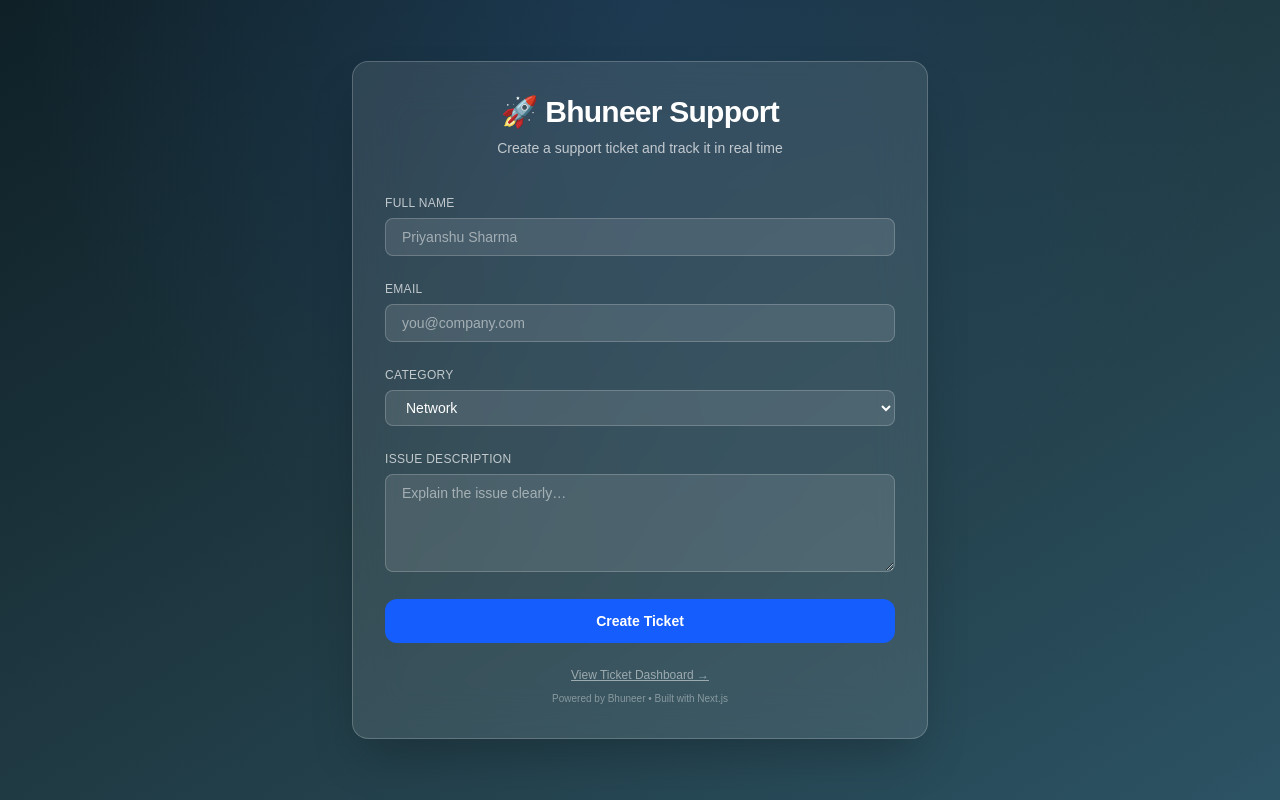
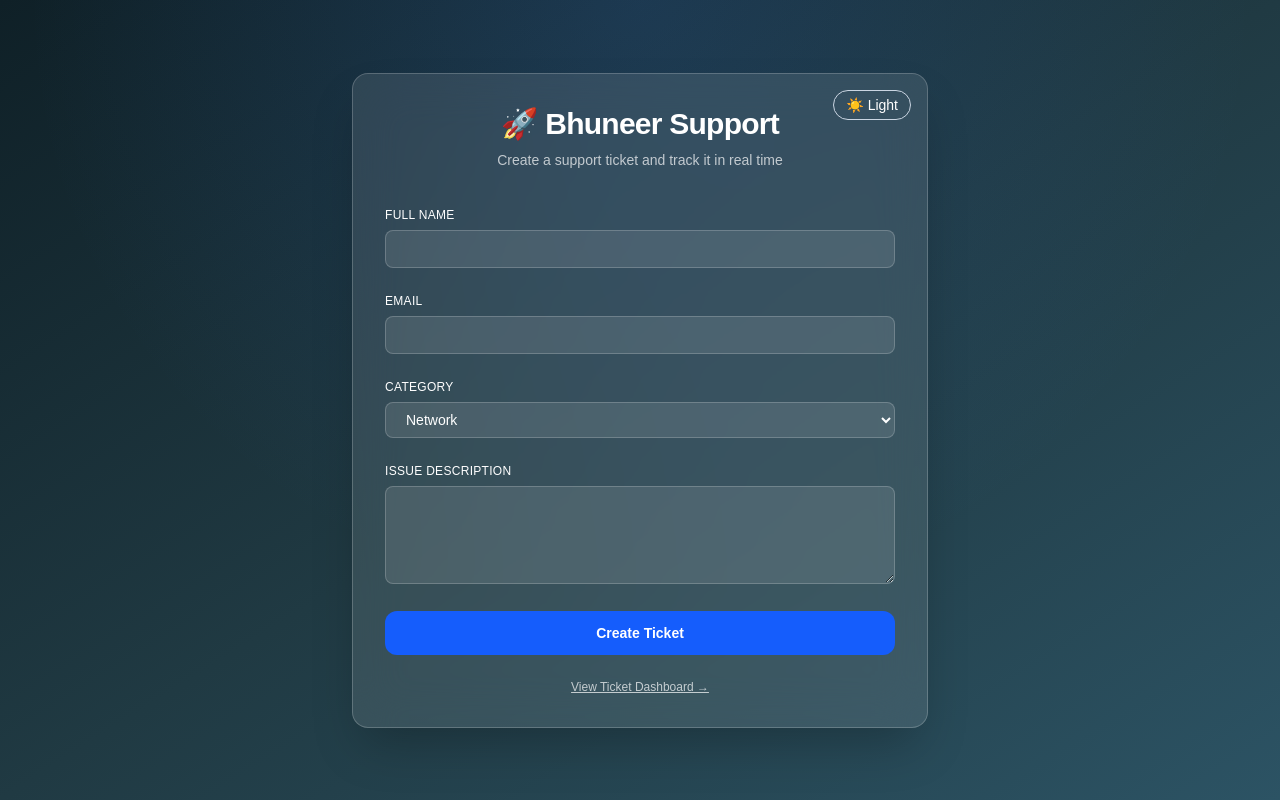
Before and after one commit to Priyanshu1511/ticketing-platform, a Next.js app: page / in a window 1280 px wide. Built offline with nearby package versions, Linux system fonts and the light colour scheme.

Commit message:
Add light/dark mode toggle to ticket page

```diff
--- a/app/page.tsx
+++ b/app/page.tsx
@@ -1,5 +1,5 @@
 "use client";
-import { useState } from "react";
+import { useEffect, useState } from "react";
 
 interface TicketForm {
   name: string;
@@ -18,6 +18,20 @@ export default function Home() {
 
   const [loading, setLoading] = useState(false);
   const [success, setSuccess] = useState<string | null>(null);
+
+  // 🌗 THEME STATE
+  const [darkMode, setDarkMode] = useState(true);
+
+  // Load saved theme
+  useEffect(() => {
+    const saved = localStorage.getItem("theme");
+    if (saved === "light") setDarkMode(false);
+  }, []);
+
+  // Save theme
+  useEffect(() => {
+    localStorage.setItem("theme", darkMode ? "dark" : "light");
+  }, [darkMode]);
 
   async function submitTicket(e: React.FormEvent<HTMLFormElement>) {
     e.preventDefault();
@@ -45,41 +59,59 @@ export default function Home() {
   }
 
   return (
-    <div className="min-h-screen relative flex items-center justify-center bg-gradient-to-br from-[#0f2027] via-[#203a43] to-[#2c5364] px-4">
-
-      {/* Background Glow */}
-      <div className="absolute inset-0 bg-[radial-gradient(circle_at_top,rgba(59,130,246,0.15),transparent_60%)]" />
+    <div
+      className={`min-h-screen relative flex items-center justify-center px-4 transition-colors
+        ${
+          darkMode
+            ? "bg-gradient-to-br from-[#0f2027] via-[#203a43] to-[#2c5364]"
+            : "bg-gradient-to-br from-slate-100 to-slate-200"
+        }`}
+    >
+      {/* Background Glow (dark only) */}
+      {darkMode && (
+        <div className="absolute inset-0 bg-[radial-gradient(circle_at_top,rgba(59,130,246,0.15),transparent_60%)]" />
+      )}
 
       {/* Card */}
-      <div className="relative w-full max-w-xl backdrop-blur-xl bg-white/10 border border-white/20 rounded-2xl shadow-2xl p-8 text-white">
+      <div
+        className={`relative w-full max-w-xl rounded-2xl shadow-2xl p-8 backdrop-blur-xl transition-colors
+          ${
+            darkMode
+              ? "bg-white/10 border border-white/20 text-white"
+              : "bg-white border border-slate-200 text-slate-800"
+          }`}
+      >
+        {/* 🌗 THEME TOGGLE */}
+        <button
+          onClick={() => setDarkMode(!darkMode)}
+          className="absolute top-4 right-4 text-sm px-3 py-1 rounded-full border transition
+            dark:border-white/20 border-slate-300"
+        >
+          {darkMode ? "☀️ Light" : "🌙 Dark"}
+        </button>
 
         {/* Header */}
         <div className="mb-8 text-center">
           <h1 className="text-3xl font-bold tracking-tight">
             🚀 Bhuneer Support
           </h1>
-          <p className="text-sm text-white/70 mt-2">
+          <p className={`text-sm mt-2 ${darkMode ? "text-white/70" : "text-slate-500"}`}>
             Create a support ticket and track it in real time
           </p>
         </div>
 
-        {/* Success Acknowledgement */}
+        {/* Success */}
         {success && (
           <div className="mb-6 rounded-xl bg-green-500/20 border border-green-400/30 p-5 text-sm text-center">
             <h2 className="text-lg font-semibold mb-2">
               🎉 Ticket Created Successfully
             </h2>
-
-            <p className="text-white/80 mb-2">
-              Please note your ticket number for future reference:
-            </p>
-
-            <div className="font-mono text-xl text-green-200 tracking-wider">
+            <p className="mb-2">Your ticket number:</p>
+            <div className="font-mono text-xl tracking-wider">
               {success}
             </div>
-
             <button
-              className="mt-4 text-xs underline text-white/70 hover:text-white"
+              className="mt-4 text-xs underline"
               onClick={() => setSuccess(null)}
             >
               Create another ticket
@@ -87,82 +119,83 @@ export default function Home() {
           </div>
         )}
 
-        {/* Ticket Form */}
+        {/* Form */}
         {!success && (
           <form onSubmit={submitTicket} className="space-y-5">
+            {[
+              { label: "Full Name", type: "text", key: "name" },
+              { label: "Email", type: "email", key: "email" },
+            ].map((f) => (
+              <div key={f.key}>
+                <label className="text-xs uppercase tracking-wide">
+                  {f.label}
+                </label>
+                <input
+                  required
+                  type={f.type}
+                  value={(form as any)[f.key]}
+                  onChange={(e) =>
+                    setForm({ ...form, [f.key]: e.target.value })
+                  }
+                  className={`mt-1 w-full rounded-lg px-4 py-2 text-sm border focus:outline-none
+                    ${
+                      darkMode
+                        ? "bg-white/10 border-white/20 focus:ring-2 focus:ring-blue-500"
+                        : "bg-white border-slate-300 focus:ring-2 focus:ring-blue-400"
+                    }`}
+                />
+              </div>
+            ))}
 
             <div>
-              <label className="text-xs uppercase tracking-wide text-white/70">
-                Full Name
-              </label>
-              <input
-                value={form.name}
-                required
-                className="mt-1 w-full rounded-lg bg-white/10 border border-white/20 px-4 py-2 text-sm focus:outline-none focus:ring-2 focus:ring-blue-500"
-                placeholder="Priyanshu Sharma"
-                onChange={(e) =>
-                  setForm({ ...form, name: e.target.value })
-                }
-              />
-            </div>
-
-            <div>
-              <label className="text-xs uppercase tracking-wide text-white/70">
-                Email
-              </label>
-              <input
-                value={form.email}
-                type="email"
-                required
-                className="mt-1 w-full rounded-lg bg-white/10 border border-white/20 px-4 py-2 text-sm focus:outline-none focus:ring-2 focus:ring-blue-500"
-                placeholder="you@company.com"
-                onChange={(e) =>
-                  setForm({ ...form, email: e.target.value })
-                }
-              />
-            </div>
-
-            <div>
-              <label className="text-xs uppercase tracking-wide text-white/70">
+              <label className="text-xs uppercase tracking-wide">
                 Category
               </label>
               <select
                 value={form.category}
-                className="mt-1 w-full rounded-lg bg-white/10 border border-white/20 px-4 py-2 text-sm focus:outline-none focus:ring-2 focus:ring-blue-500"
                 onChange={(e) =>
                   setForm({ ...form, category: e.target.value })
                 }
+                className={`mt-1 w-full rounded-lg px-4 py-2 text-sm border
+                  ${
+                    darkMode
+                      ? "bg-white/10 border-white/20"
+                      : "bg-white border-slate-300"
+                  }`}
               >
-                <option className="text-black">Network</option>
-                <option className="text-black">Server</option>
-                <option className="text-black">Application</option>
+                <option>Network</option>
+                <option>Server</option>
+                <option>Application</option>
               </select>
             </div>
 
             <div>
-              <label className="text-xs uppercase tracking-wide text-white/70">
+              <label className="text-xs uppercase tracking-wide">
                 Issue Description
               </label>
               <textarea
+                rows={4}
+                required
                 value={form.description}
-                required
-                rows={4}
-                className="mt-1 w-full rounded-lg bg-white/10 border border-white/20 px-4 py-2 text-sm focus:outline-none focus:ring-2 focus:ring-blue-500"
-                placeholder="Explain the issue clearly…"
                 onChange={(e) =>
                   setForm({ ...form, description: e.target.value })
                 }
+                className={`mt-1 w-full rounded-lg px-4 py-2 text-sm border
+                  ${
+                    darkMode
+                      ? "bg-white/10 border-white/20"
+                      : "bg-white border-slate-300"
+                  }`}
               />
             </div>
 
             <button
-              type="submit"
               disabled={loading}
-              className={`w-full rounded-xl py-3 text-sm font-semibold transition-all
+              className={`w-full rounded-xl py-3 text-sm font-semibold transition
                 ${
                   loading
-                    ? "bg-white/30 cursor-not-allowed"
-                    : "bg-blue-600 hover:bg-blue-700 hover:scale-[1.02]"
+                    ? "bg-slate-400 cursor-not-allowed"
+                    : "bg-blue-600 hover:bg-blue-700"
                 }`}
             >
               {loading ? "Creating Ticket…" : "Create Ticket"}
@@ -171,14 +204,10 @@ export default function Home() {
         )}
 
         {/* Footer */}
-        <p className="mt-6 text-center text-xs text-white/50">
-          <a href="/dashboard" className="underline hover:text-white">
+        <p className="mt-6 text-center text-xs opacity-70">
+          <a href="/dashboard" className="underline">
             View Ticket Dashboard →
           </a>
-        </p>
-
-        <p className="mt-2 text-center text-[10px] text-white/40">
-          Powered by Bhuneer • Built with Next.js
         </p>
       </div>
     </div>
```
